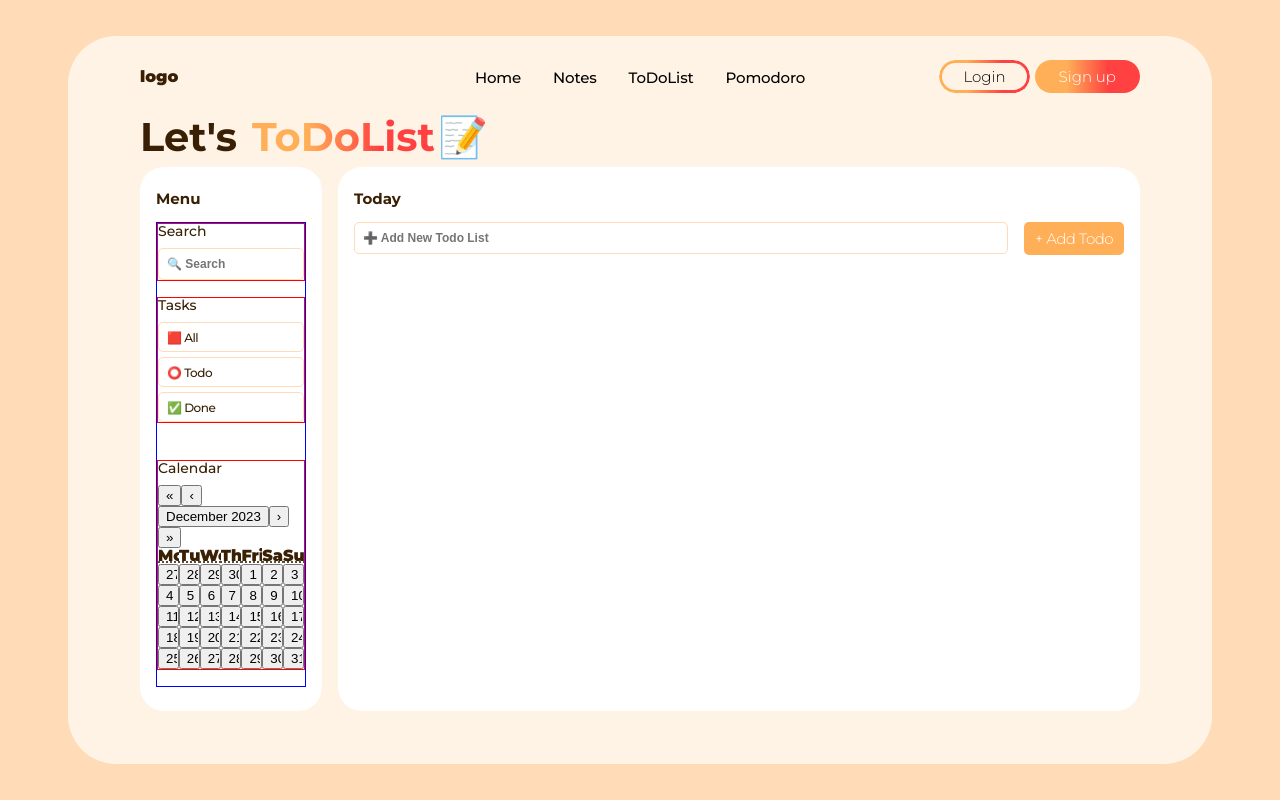
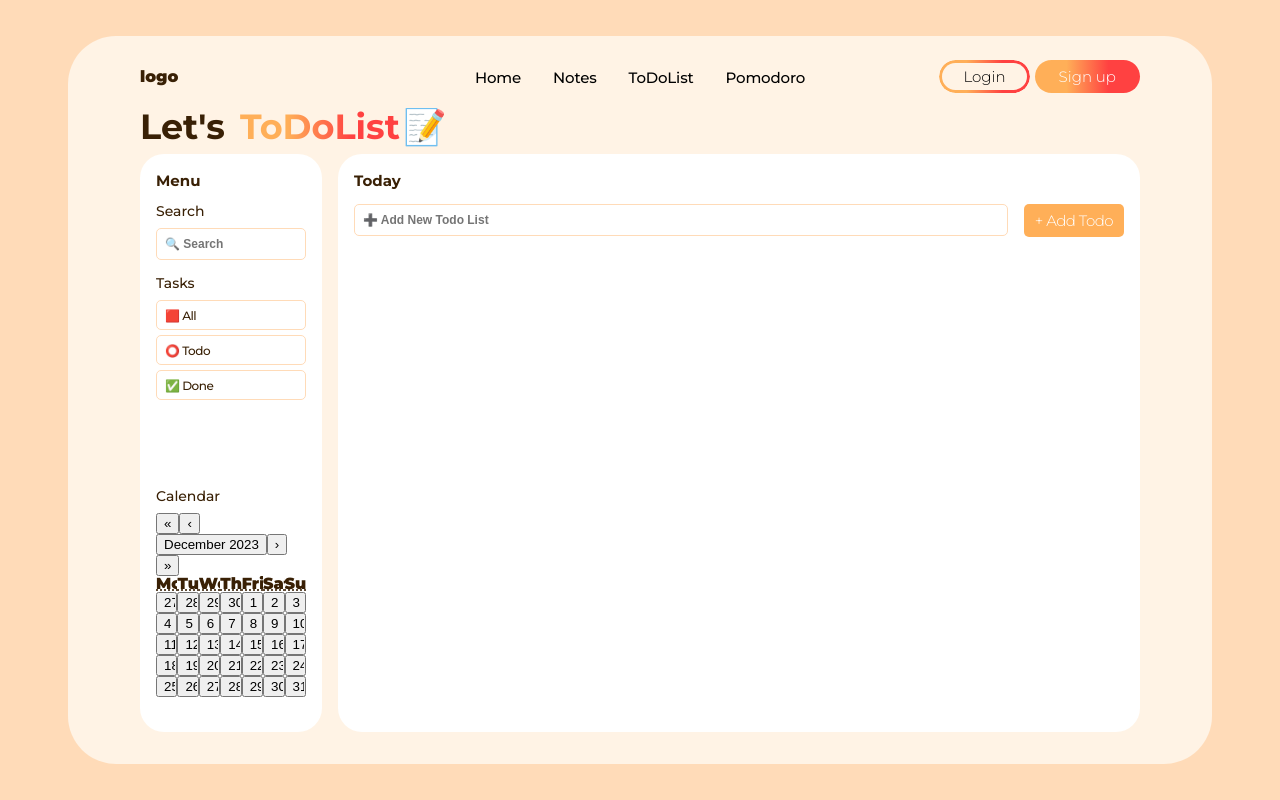
Before and after one commit to sooozi/study-app_ver.01, a React (Create React App) app: page /ToDoList in a window 1280 px wide. Built offline with nearby package versions, Linux system fonts and the light colour scheme.

Commit message:
231223_스터디앱_투두리스트 달력

```diff
--- a/src/components/Title.js
+++ b/src/components/Title.js
@@ -1,7 +1,7 @@
 import styled from "styled-components";
 
 const txtSize = {
-    titLarge: '40px',
+    titLarge: '35px',
     large: '30px',
     medium: '20px',
     default: '16px',
--- a/src/components/TodoBoard.js
+++ b/src/components/TodoBoard.js
@@ -4,7 +4,7 @@ import styled from "styled-components";
 
 const NoteAddWrap= styled.div `
   background: #fff;
-  padding: 1.5rem 1rem;
+  padding: 1.2rem 1rem;
   border-radius: 1.5rem;
   width: 100%;
 `;
--- a/src/components/TodoNav.js
+++ b/src/components/TodoNav.js
@@ -7,7 +7,7 @@ const TodoInner= styled.div `
     display: flex;
     flex-direction: column;
     background: #fff;
-    padding: 1.5rem 1rem;
+    padding: 1.2rem 1rem;
     border-radius: 1.5rem;
     width: clamp(150px, 14vw, 250px);
     min-width: 150px;
@@ -58,7 +58,6 @@ const TaskBtn= styled.button `
 `;
 
 const ContWrap= styled.div `
-    border: 1px solid blue;
     display: flex;
     flex-direction: column;
     justify-content: space-between;
@@ -67,7 +66,6 @@ const ContWrap= styled.div `
 
 const ContBox= styled.div `
     margin-bottom: 1rem;
-    border: 1px solid red;
 `;
 
 
--- a/src/layout/Header.js
+++ b/src/layout/Header.js
@@ -14,7 +14,7 @@ const HeaderWrap = styled.div`
     justify-content: space-between;
     align-items: center;
     position: relative;
-    margin-bottom: 1.5rem;
+    margin-bottom: 1rem;
 `;
 
 const LogoWrap = styled.div`
--- a/src/pages/Note.js
+++ b/src/pages/Note.js
@@ -8,7 +8,7 @@ const NoteContainer = styled.div `
   box-sizing: border-box; /* 박스 모델의 영향을 고려하여 box-sizing 설정 */
   display: flex;
   gap: 1rem;
-  height: 80%;
+  height: 85%;
 `;
 
 
--- a/src/pages/ToDoList.js
+++ b/src/pages/ToDoList.js
@@ -8,7 +8,7 @@ const InnnerContainer = styled.div `
   box-sizing: border-box; /* 박스 모델의 영향을 고려하여 box-sizing 설정 */
   display: flex;
   gap: 1rem;
-  height: 80%;
+  height: 85%;
 `;
 
 function ToDoList() {
```
